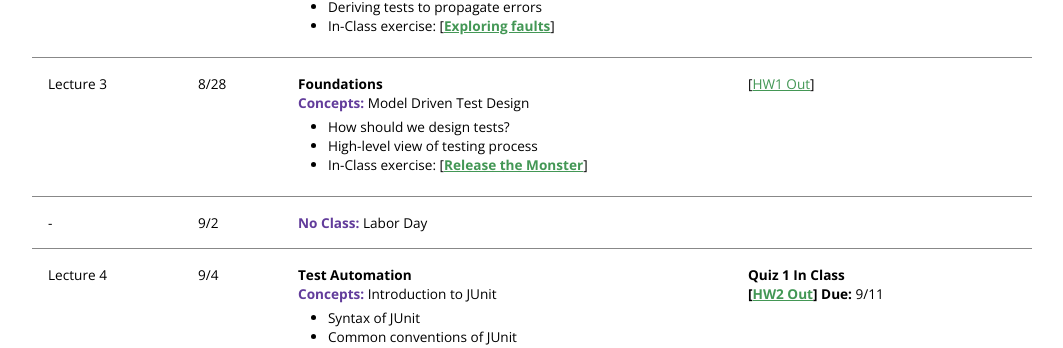
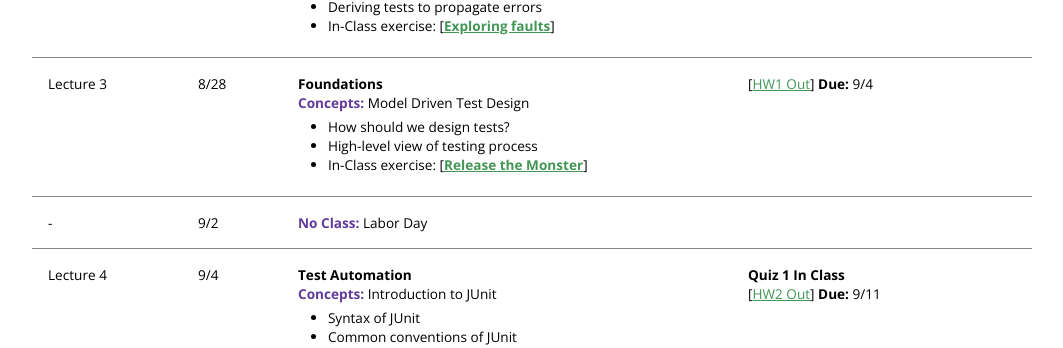
Before and after one commit to comp611-fall19/comp611-fall19.github.io, a plain HTML site: page index.html in a window 1280 px wide. Shown: the part 807-1155 px from the top of the page, without its empty margins (108-1171 px from the left). Drawn offline with nearby package versions, Linux system fonts and the light colour scheme.

Commit message:
Update index.html

```diff
--- a/index.html
+++ b/index.html
@@ -95,7 +95,7 @@
 			  </ul>
             </td>
             <td>
-		[<a href="HW/Homework_1.pdf"  style="color:#439755;">HW1 Out</a>]
+		[<a href="HW/Homework_1.pdf"  style="color:#439755;">HW1 Out</a>]  <b>Due:</b> 9/4
             </td>
           </tr>
 
@@ -122,7 +122,7 @@
             </td>
             <td>
 		    <b>Quiz 1 In Class</b><br>
-		    <b>[<a href="HW/Homework_2.pdf"  style="color:#439755;">HW2 Out</a>] Due:</b> 9/11
+		   [<a href="HW/Homework_2.pdf"  style="color:#439755;">HW2 Out</a>]  <b>Due:</b> 9/11
             </td>
           </tr>
         </table>
```
